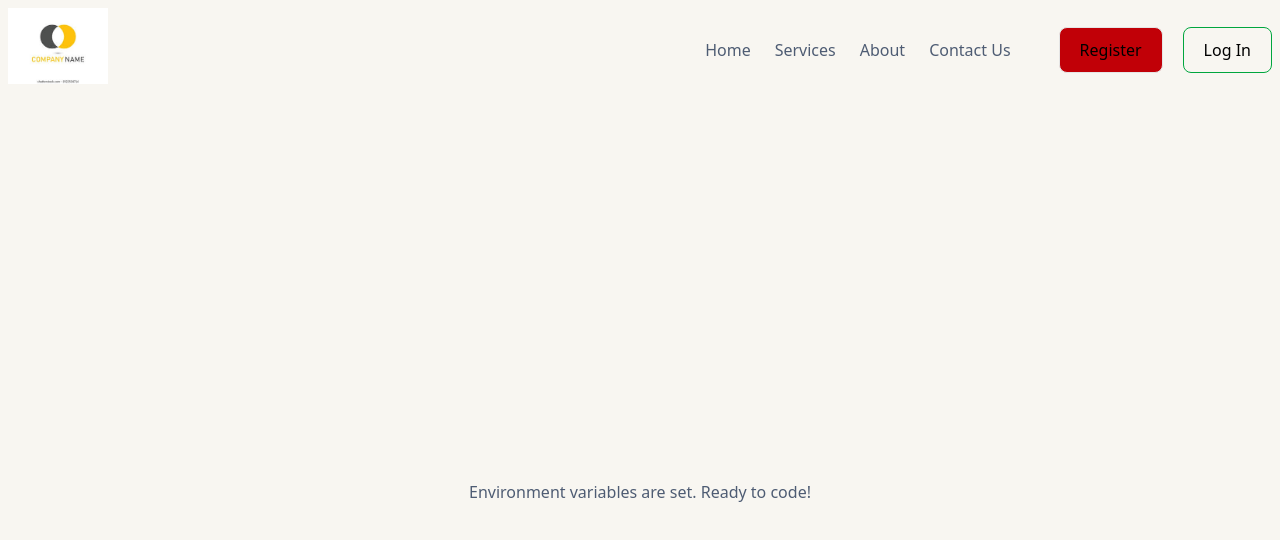
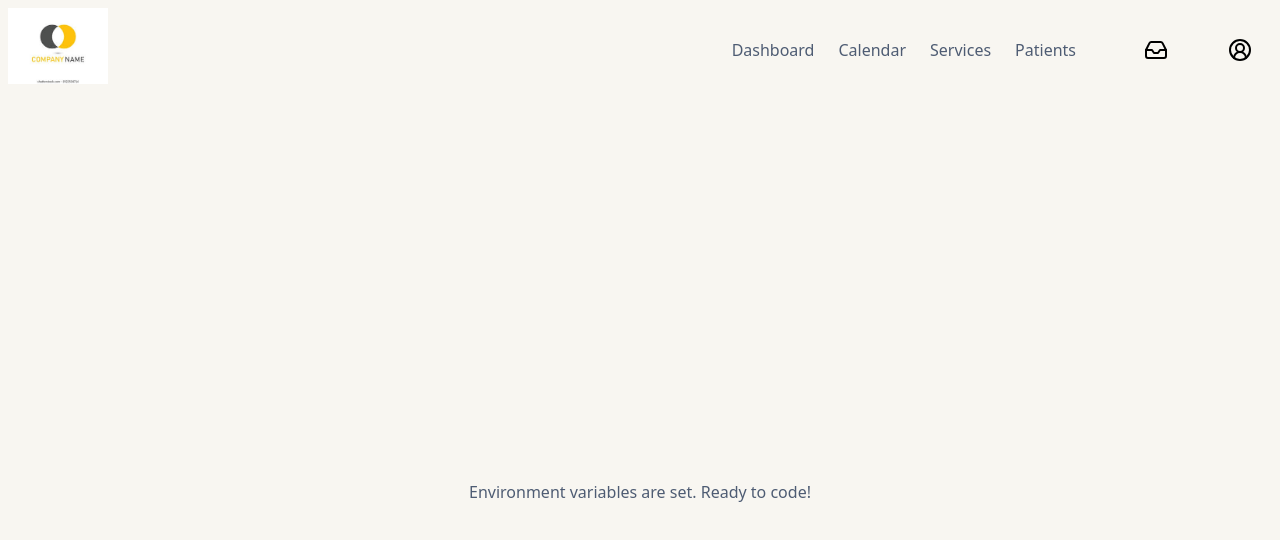
Before and after one commit to rzagramonte/haven-health, a Next.js app: page / in a window 1280 px wide. Shown: the top 540 px of the page. Built offline with nearby package versions, Linux system fonts and the light colour scheme; no server answers.

Commit message:
fix(auth headers): fixed links for provider header, cleaned up header.tsx to remove background color

```diff
--- a/app/components/headers/AuthHeader/navlinks/AuthNavLinks.tsx
+++ b/app/components/headers/AuthHeader/navlinks/AuthNavLinks.tsx
@@ -5,16 +5,16 @@ export default function LandingNavLinks() {
     <nav>
       <ul className="flex flex-row gap-x-6 list-none m-2">
         <li>
-          <Link href="/">Home</Link>
+          <Link href="/">Dashboard</Link>
         </li>
         <li>
-          <Link href="/services">Services</Link>
+          <Link href="/services">Calendar</Link>
         </li>
         <li>
-          <Link href="/about">About</Link>
+          <Link href="/about">Services</Link>
         </li>
         <li>
-          <Link href="/contact">Contact Us</Link>
+          <Link href="/contact">Patients</Link>
         </li>
       </ul>
     </nav>
--- a/app/components/headers/Header.css
+++ /dev/null
@@ -1 +0,0 @@
-/* placeholder to share css between authenticated header and public header */
--- a/app/components/headers/Header.tsx
+++ b/app/components/headers/Header.tsx
@@ -1,13 +1,13 @@
 // import PatientAuthHeader from './AuthHeader/PatientAuthHeader'
-// import ProviderAuthHeader from './AuthHeader/ProviderAuthHeader'
-import PublicHeader from './PublicHeader/PublicHeader'
+import ProviderAuthHeader from './AuthHeader/ProviderAuthHeader'
+// import PublicHeader from './PublicHeader/PublicHeader'
 
 export default function Header() {
   //put in a session here
   //return session ? AuthHeader: PublicHeader
   return (
-    <div className="bg-[var(--color-background)]">
-      <PublicHeader />
+    <div className="bg-background">
+      <ProviderAuthHeader />
     </div>
   )
 }
```
